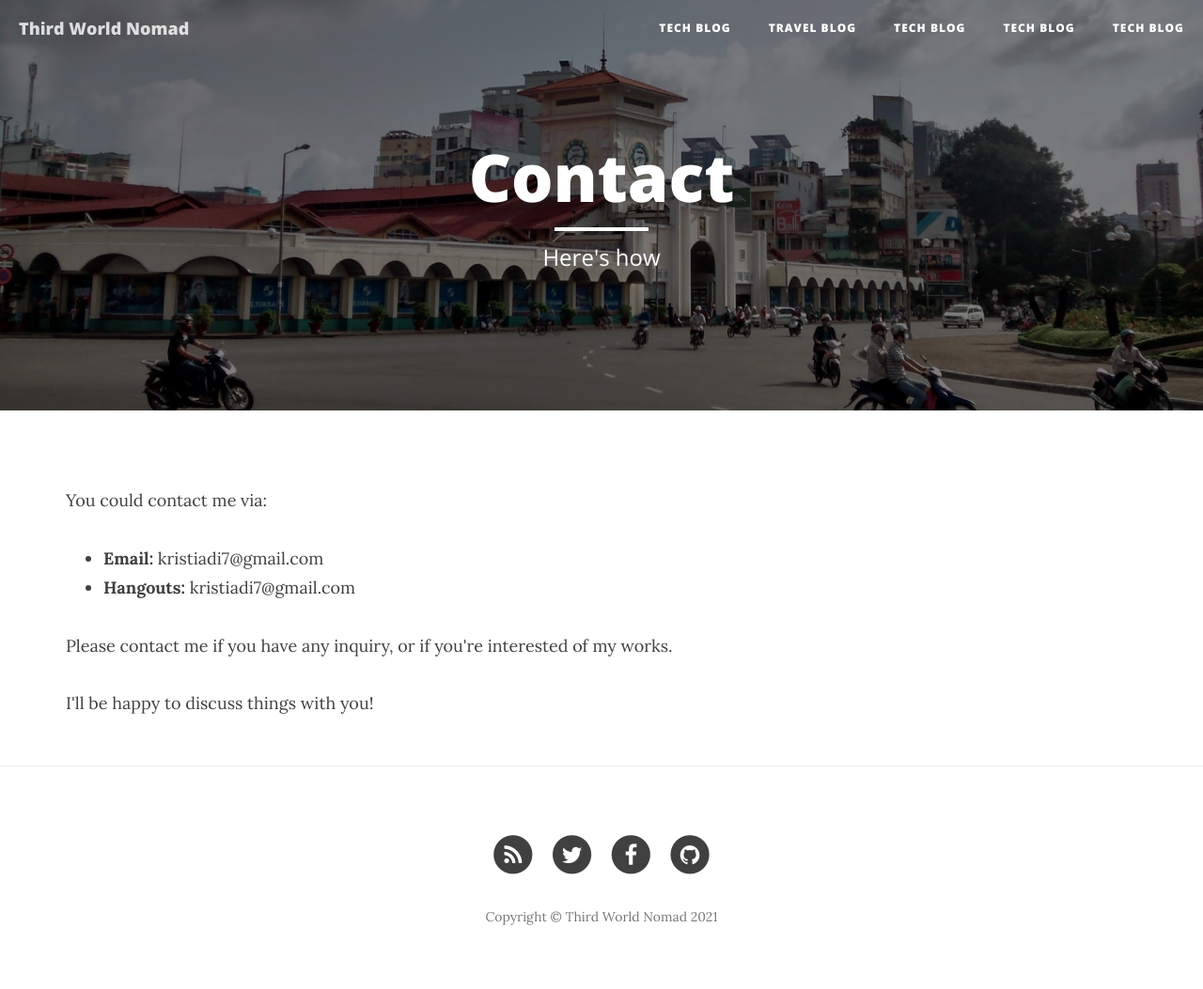
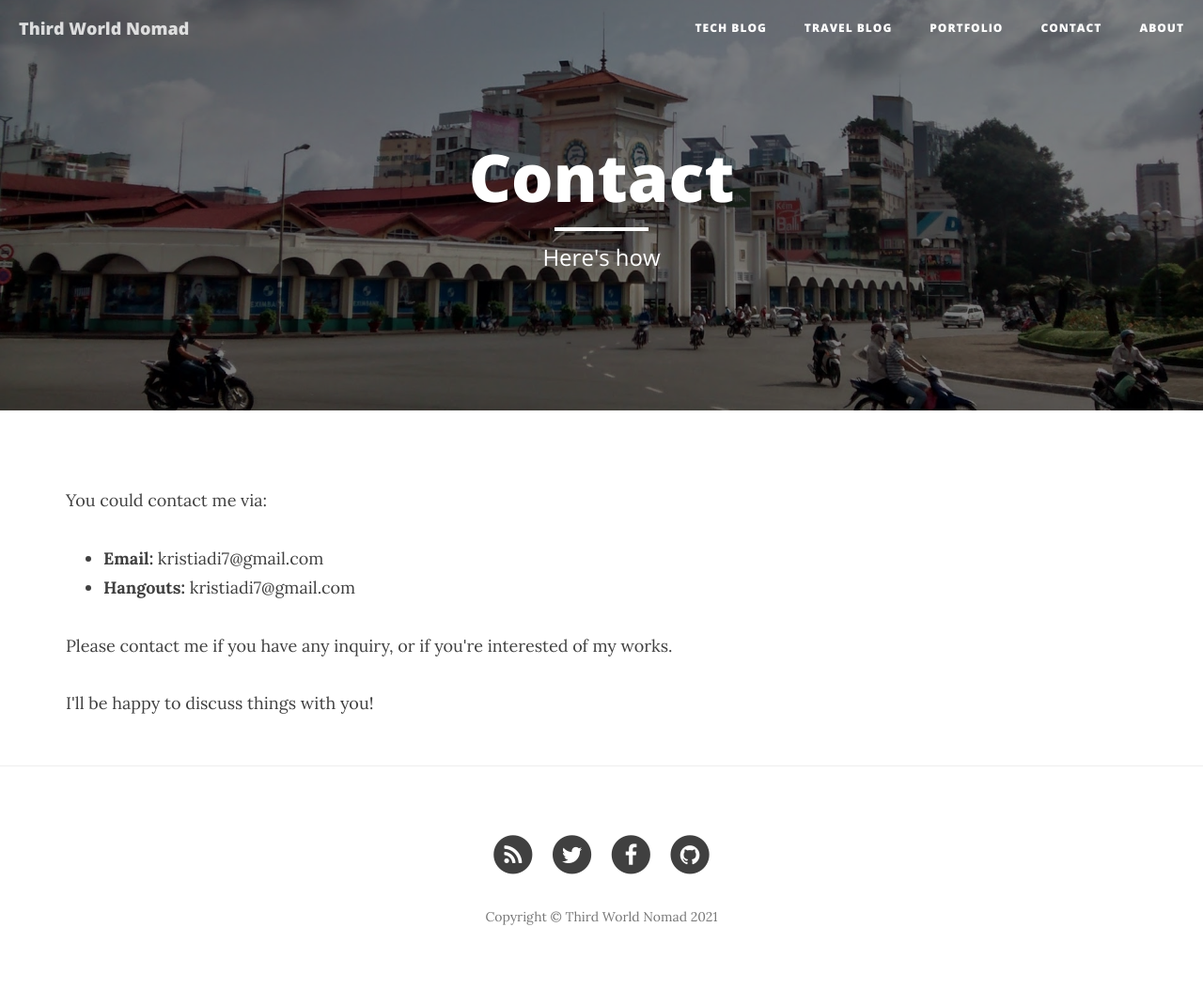
Before and after one commit to hsyodysseyjr/wiseodd0, a Jekyll site: the page built from contact.html, in a window 1280 px wide. Shown: the whole page at 94% size. Built offline with Jekyll 4.4.1, drawn with Linux system fonts in a browser that asks for light colours; nearby versions of some CDN libraries.

Commit message:
Fix bug in nav

```diff
--- a/_includes/nav.html
+++ b/_includes/nav.html
@@ -22,7 +22,7 @@
                         <li>
                             <a href="{{ page.url | prepend: site.baseurl }}">Travel Blog</a>
                         </li>
-                    {% else if page.title == "Third World Nomad's Tech Blog" %}
+                    {% elsif page.title == "Third World Nomad's Tech Blog" %}
                         <li>
                             <a href="{{ page.url | prepend: site.baseurl }}">Tech Blog</a>
                         </li>
```
Also changed, not shown: _posts/2016-06-21-nn-sgd.md (+1 -1 lines).
